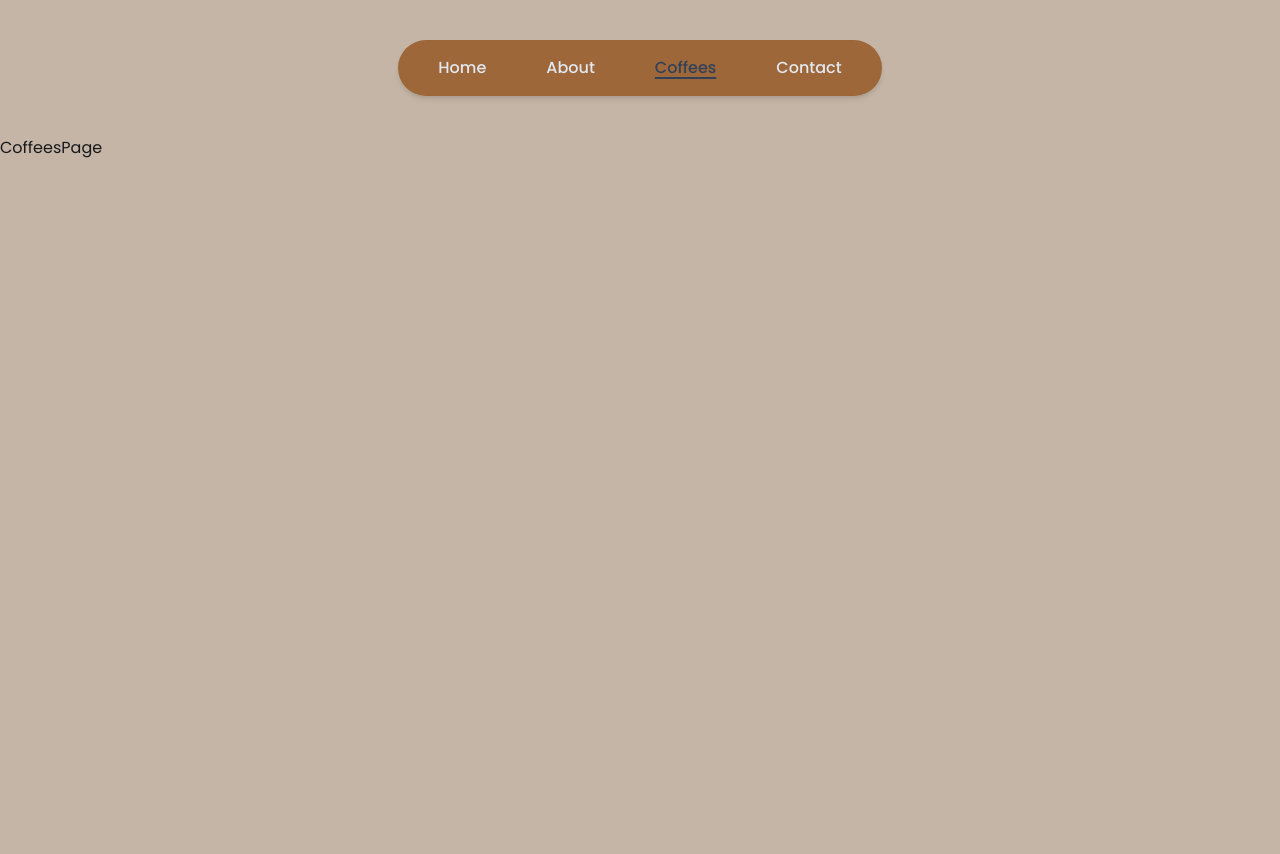
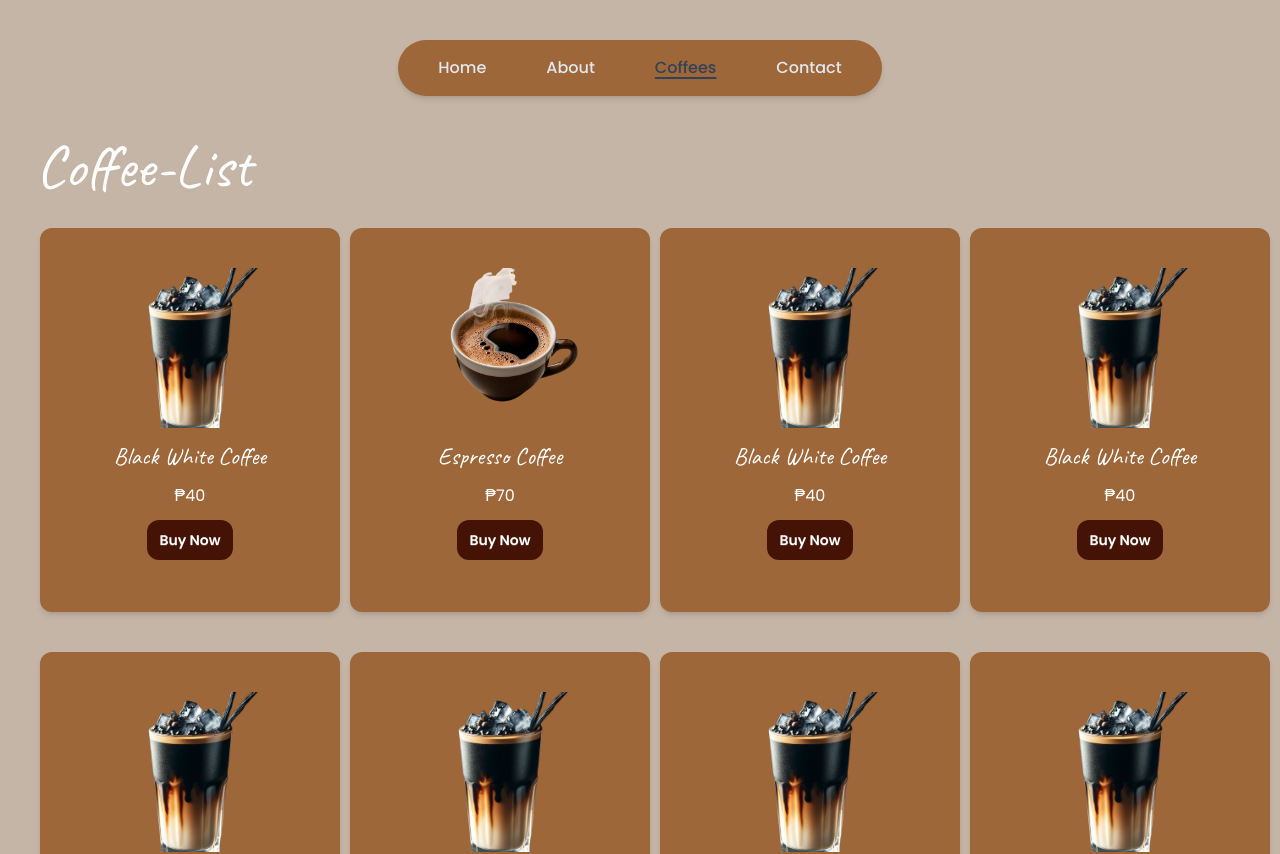
Before and after one commit to Xeyn19/coffee-shop, a React (Vite) app: page /Coffees in a window 1280 px wide. Shown: the top 854 px of the page. Built offline with nearby package versions, Linux system fonts and the light colour scheme.

Commit message:
fix the layouts coffee-list (not-finished) fetch data from JSON

```diff
--- /dev/null
+++ b/public/coffee-data.json
@@ -0,0 +1,51 @@
+[
+    {
+        "id": 1,
+        "image":"/Black-white-coffee.png",
+        "coffeeName":"Black White Coffee",
+        "price":40
+    },
+    {
+        "id": 2,
+        "image":"/espresso.png",
+        "coffeeName":"Espresso Coffee",
+        "price":70
+    },
+    {
+        "id": 3,
+        "image":"/Black-white-coffee.png",
+        "coffeeName":"Black White Coffee",
+        "price":40
+    },
+    {
+        "id": 4,
+        "image":"/Black-white-coffee.png",
+        "coffeeName":"Black White Coffee",
+        "price":40
+    },
+    {
+        "id": 5,
+        "image":"/Black-white-coffee.png",
+        "coffeeName":"Black White Coffee",
+        "price":40
+    },
+    {
+        "id": 6,
+        "image":"/Black-white-coffee.png",
+        "coffeeName":"Black White Coffee",
+        "price":40
+    },
+    {
+        "id": 7,
+        "image":"/Black-white-coffee.png",
+        "coffeeName":"Black White Coffee",
+        "price":40
+    },
+    {
+        "id": 8,
+        "image":"/Black-white-coffee.png",
+        "coffeeName":"Black White Coffee",
+        "price":40
+    }
+
+]
--- a/src/pages/CoffeesPage.jsx
+++ b/src/pages/CoffeesPage.jsx
@@ -1,10 +1,62 @@
 import React from 'react'
+import { useState, useEffect } from 'react';
+const CoffeesPage = () => {
+const [coffees, setCoffees] = useState([]);
+const [loading, setLoading] = useState(false);
 
-const CoffeesPage = () => {
+useEffect(() => {
+
+  const fetchCoffees = async () => {
+    setLoading(true);
+    try {
+      const response = await fetch('/coffee-data.json');
+      if (!response.ok) {
+        throw new Error('Network response was not ok');
+      }
+      setCoffees(await response.json());
+    } catch (error) {
+      console.error('Error fetching coffee data:', error);
+    } finally {
+      setLoading(false);
+    }
+  }
+  fetchCoffees();
+}, [])
+if(loading) {
+  return <div className="flex justify-center items-center min-h-screen">Loading...</div>;
+}
+
   return (
     <>
-        <div className="flex min-h-screen">
-        CoffeesPage
+        <div className="flex min-h-screen flex-col">
+          <h1 className='font-home text-6xl text-white ml-9 max-md:m-auto'>Coffee-List</h1>
+          <div className="grid grid-cols-4 px-10 pt-8 pb-20 gap-10 max-md:grid-cols-1 max-md:p-10 max-md:self-center ">
+            { coffees.map((coffee) => (
+                <div key={coffee.id} className="bg-secondary-bg flex flex-col space-y-3 py-10 justify-center items-center shadow-md w-[300px] rounded-xl">
+                <img
+                  src={coffee.image}
+                  alt={coffee.coffeeName}
+                  className="w-40 h-40 object-cover rounded"
+                />
+                <h3 className='text-white font-home text-2xl'>{coffee.coffeeName}</h3>
+                <h3 className='text-white'>₱{coffee.price}</h3>
+                <button className="btn text-white bg-orange-950 outline-none border-none
+                 rounded-xl px-3 py-2 shadow-none" onClick={()=>document.getElementById('my_modal_5').showModal()}>Buy Now</button>
+                <dialog id="my_modal_5" className="modal modal-bottom sm:modal-middle">
+                  <div className="modal-box">
+                    <h3 className="font-bold text-lg">Hello!</h3>
+                    <p className="py-4">Press ESC key or click the button below to close</p>
+                    <div className="modal-action">
+                      <form method="dialog">
+                        <button className="btn">Close</button>
+                      </form>
+                    </div>
+                  </div>
+                </dialog>
+              </div>
+            ))
+          }
+          </div>
         </div>
     </>
   )
```
Also changed, not shown: public/Black-white-coffee.png (added), public/espresso.png (added).
